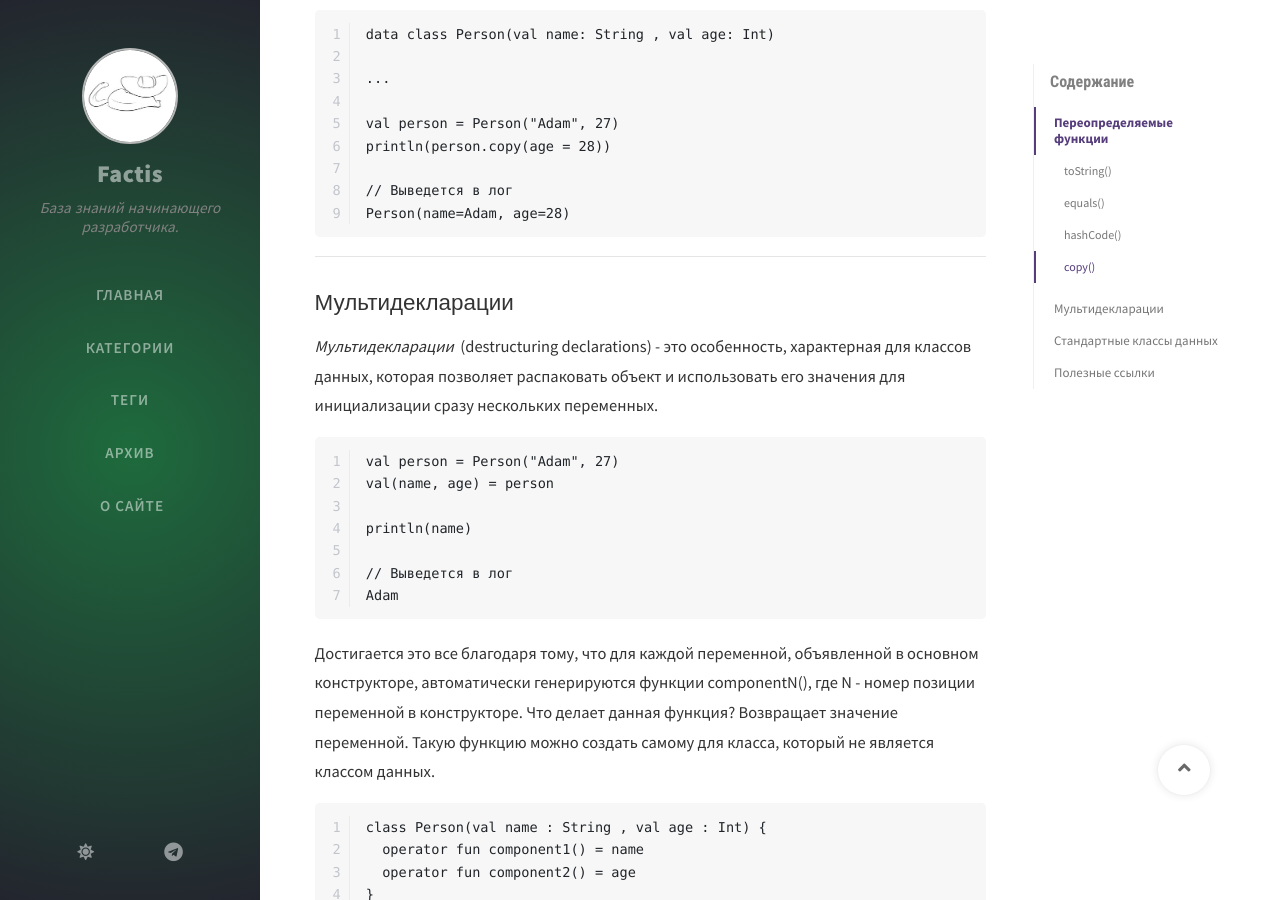
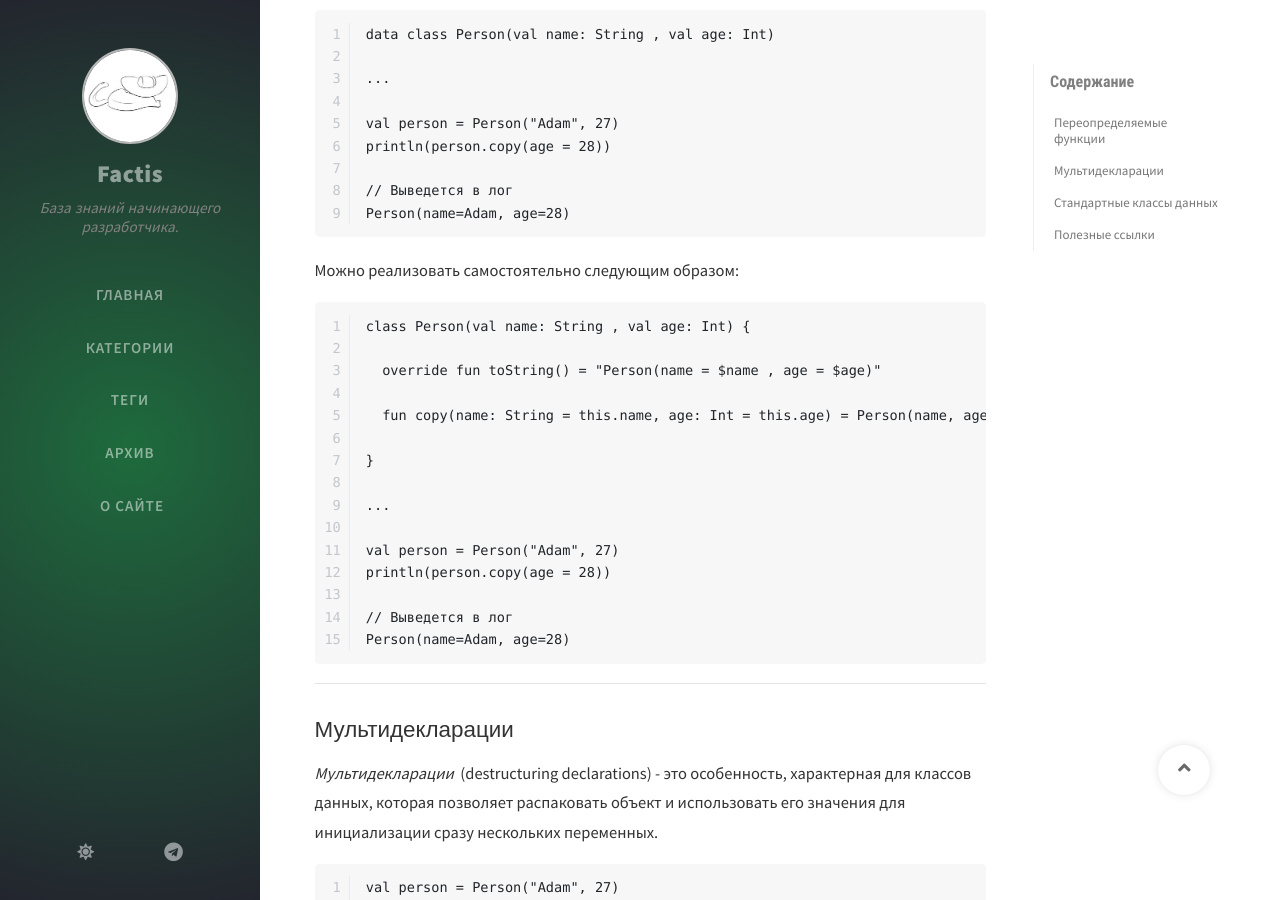
Before and after one commit to Bimlibik/bimlibik.github.io, a Jekyll site: the page built from _posts/kotlin/2020-06-22-kotlin-data-classes.md, in a window 1280 px wide and 900 px high, scrolled down 5381 px. Built offline with Jekyll 4.4.1, drawn with Linux system fonts in a browser that asks for light colours; nearby versions of some CDN libraries; comment, search, counter and statistics services are not loaded.

Commit message:
Updated: Добавлен пример самостоятельной реализации метода copy().

````diff
--- a/_posts/kotlin/2020-06-22-kotlin-data-classes.md
+++ b/_posts/kotlin/2020-06-22-kotlin-data-classes.md
@@ -203,6 +203,26 @@ println(person.copy(age = 28))
 Person(name=Adam, age=28)
 ```
 
+Можно реализовать самостоятельно следующим образом:
+
+```
+class Person(val name: String , val age: Int) {
+
+  override fun toString() = "Person(name = $name , age = $age)"
+
+  fun copy(name: String = this.name, age: Int = this.age) = Person(name, age)
+
+}
+
+...
+
+val person = Person("Adam", 27)
+println(person.copy(age = 28))
+
+// Выведется в лог
+Person(name=Adam, age=28)
+```
+
 ***
 
 ## Мультидекларации
````
